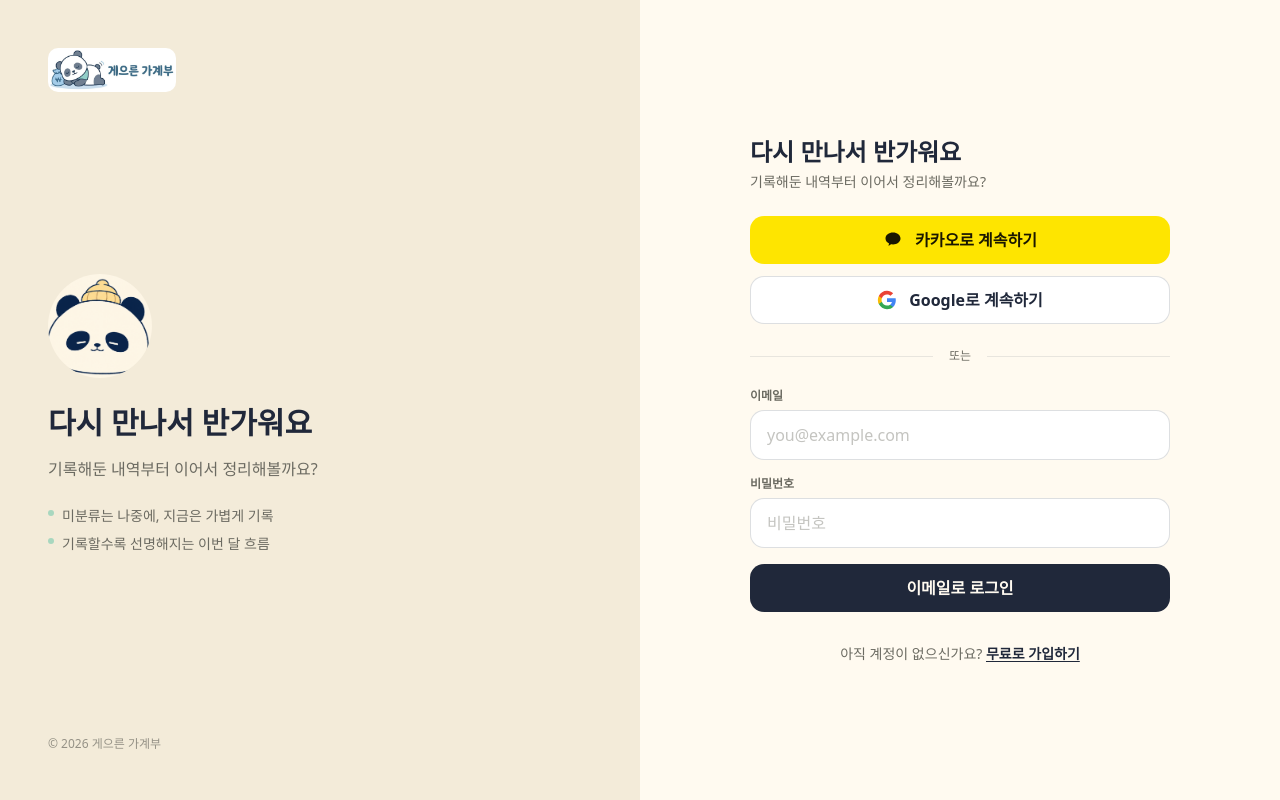
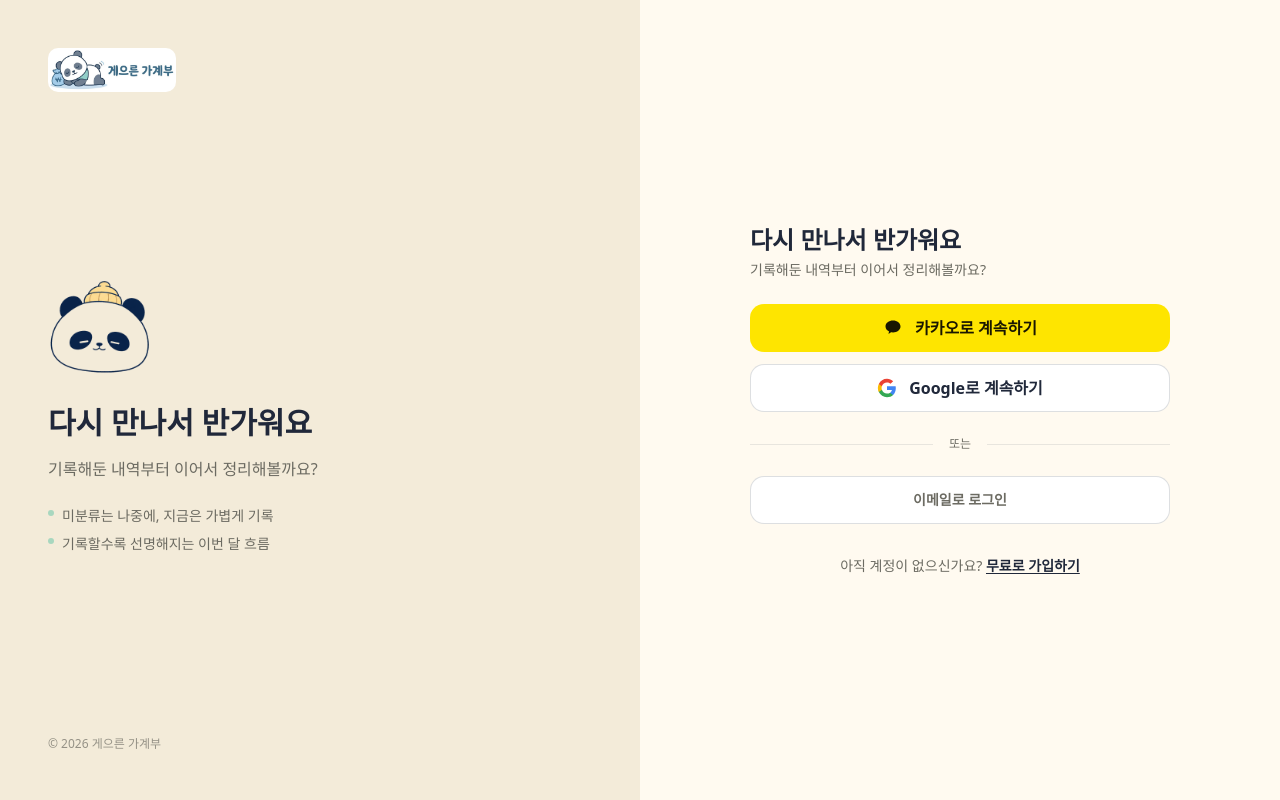
Before and after one commit to fin-track-org/fin-track-front-web, a Next.js app: page /login in a window 1280 px wide. Built offline with nearby package versions, Linux system fonts and the light colour scheme; no server answers; a web font is replaced by a local one.

Commit message:
mod: 로그인, 회원가입 화면 등 ui 수정

```diff
--- a/src/app/login/page.tsx
+++ b/src/app/login/page.tsx
@@ -18,6 +18,10 @@ export default function LoginPage() {
   const [email, setEmail] = useState("");
   const [password, setPassword] = useState("");
   const [error, setError] = useState<string | null>(null);
+
+  // SMTP 미구성으로 이메일 인증 메일이 불안정해, 소셜 로그인을 먼저 유도하기 위해
+  // 이메일 로그인은 토글 뒤에 다시 숨긴다(사용자 명시 지시 — 브리프 §5의 "토글 없이 표시"에서 의도적으로 벗어남).
+  const [showEmailLogin, setShowEmailLogin] = useState(false);
 
   const [emailLoading, setEmailLoading] = useState(false);
   const [kakaoLoading, setKakaoLoading] = useState(false);
@@ -137,13 +141,30 @@ export default function LoginPage() {
         disabled={emailLoading}
       />
 
+      {/* 소셜/이메일 로그인 공통 에러 영역 — 이메일 폼이 접혀 있어도(토글 전) 카카오·Google
+          실패나 OAuth 콜백 reason 안내가 항상 보이도록 토글 바깥에 둔다. */}
+      {error && <StatePanel tone="warn" title={error} className="mt-4" />}
+
       <div className="my-6 flex items-center" aria-hidden="true">
         <div className="h-px flex-grow bg-ll-ink/10" />
         <span className="mx-4 text-xs font-medium text-ll-pencil">또는</span>
         <div className="h-px flex-grow bg-ll-ink/10" />
       </div>
 
-      <form className="space-y-4" onSubmit={handleSubmit}>
+      {!showEmailLogin ? (
+        <button
+          type="button"
+          onClick={() => setShowEmailLogin(true)}
+          disabled={formLocked}
+          className="flex min-h-[48px] w-full items-center justify-center rounded-xl border border-ll-ink/15 bg-white text-sm font-semibold text-ll-pencil transition-colors hover:bg-ll-cream hover:text-ll-ink disabled:cursor-not-allowed disabled:opacity-50"
+        >
+          이메일로 로그인
+        </button>
+      ) : (
+        <form
+          className="motion-safe:animate-in motion-safe:fade-in motion-safe:duration-200 space-y-4"
+          onSubmit={handleSubmit}
+        >
           <div>
             <Label htmlFor="email" className="mb-1.5 block text-xs font-semibold text-ll-pencil">
               이메일
@@ -180,8 +201,6 @@ export default function LoginPage() {
             />
           </div>
 
-        {error && <StatePanel tone="warn" title={error} />}
-
           <button
             type="submit"
             disabled={formLocked}
@@ -191,6 +210,7 @@ export default function LoginPage() {
             {emailLoading ? "로그인하는 중..." : "이메일로 로그인"}
           </button>
         </form>
+      )}
 
       <p className="mt-8 text-center text-sm text-ll-pencil">
         아직 계정이 없으신가요?{" "}
--- a/src/components/auth/PandaBrandArt.tsx
+++ b/src/components/auth/PandaBrandArt.tsx
@@ -1,39 +1,30 @@
 "use client";
 
-// 원본 캐릭터 시트 크기 (design-package/assets/panda-character-sheet.png, ftweb/public/images에 복사본 사용).
-const SHEET_WIDTH = 1402;
-const SHEET_HEIGHT = 1122;
-
-// 시트 좌측의 "얼굴만" 포즈를 정사각형으로 잘라내는 좌표(px, 원본 기준).
-// 새 그림을 그리지 않고, 기존 시트에서 CSS 배경 위치만 옮겨 포즈 하나만 노출한다.
-const CROP = { x: 60, y: 300, w: 520, h: 520 };
+import Image from "next/image";
 
 interface PandaBrandArtProps {
-  /** 렌더링될 정사각형 한 변의 길이(px) */
   size?: number;
   className?: string;
 }
 
 /**
  * 로그인/회원가입 화면의 브랜드 영역에 최대 1회 사용하는 판다 장식.
- * IMPLEMENTATION_BRIEF_002 §4 "판다 사용" — 시트 전체를 그대로 넣지 않고,
- * 기존 자산에서 얼굴 포즈 하나만 잘라 보여준다(신규 이미지 생성 없음).
+ * IMPLEMENTATION_BRIEF_002 §4 "판다 사용" — 원본 시트(design-package/assets/panda-character-sheet.png)에서
+ * 새 그림을 그리지 않고, 얼굴 포즈 영역만 잘라낸 뒤 시트에 칠해져 있던 평평한 크림색 배경만
+ * 기계적으로 투명 처리했다(색상 임계값 기반 알파 처리, 신규 일러스트 없음).
+ * 결과 파일: ftweb/public/images/panda-face-transparent.png (정사각형, 원본 크롭 540×540).
  */
 export function PandaBrandArt({ size = 112, className = "" }: PandaBrandArtProps) {
-  const scale = size / CROP.w;
-
   return (
-    <div
+    <Image
+      src="/images/panda-face-transparent.png"
+      alt=""
       aria-hidden="true"
-      className={["rounded-full bg-ll-cream", className].join(" ")}
-      style={{
-        width: size,
-        height: size,
-        backgroundImage: "url(/images/panda-character-sheet.png)",
-        backgroundRepeat: "no-repeat",
-        backgroundSize: `${SHEET_WIDTH * scale}px ${SHEET_HEIGHT * scale}px`,
-        backgroundPosition: `${-CROP.x * scale}px ${-CROP.y * scale}px`,
-      }}
+      width={540}
+      height={540}
+      style={{ width: size, height: size }}
+      className={className}
+      priority
     />
   );
 }
```
Also changed, not shown: public/images/panda-character-sheet.png (deleted), public/images/panda-face-transparent.png (added). Lines whose indentation alone changed are shown as unchanged.
